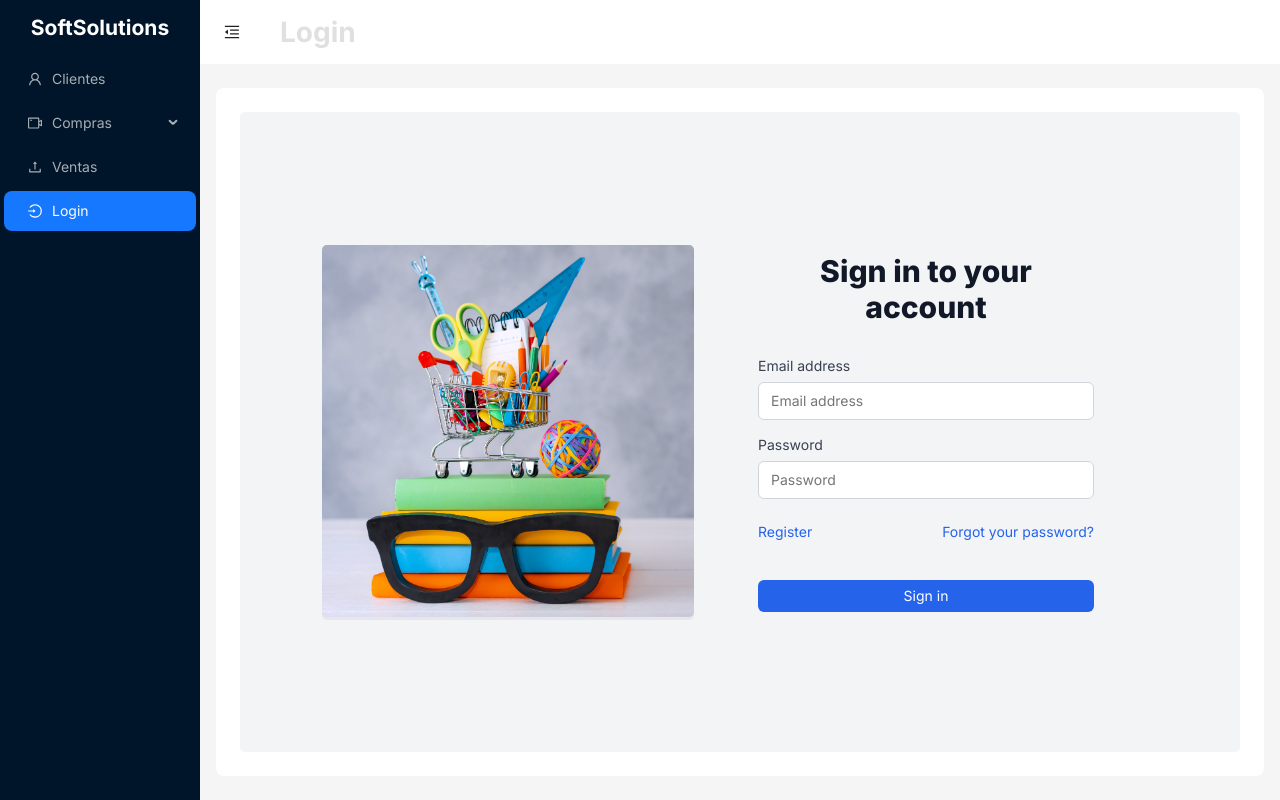
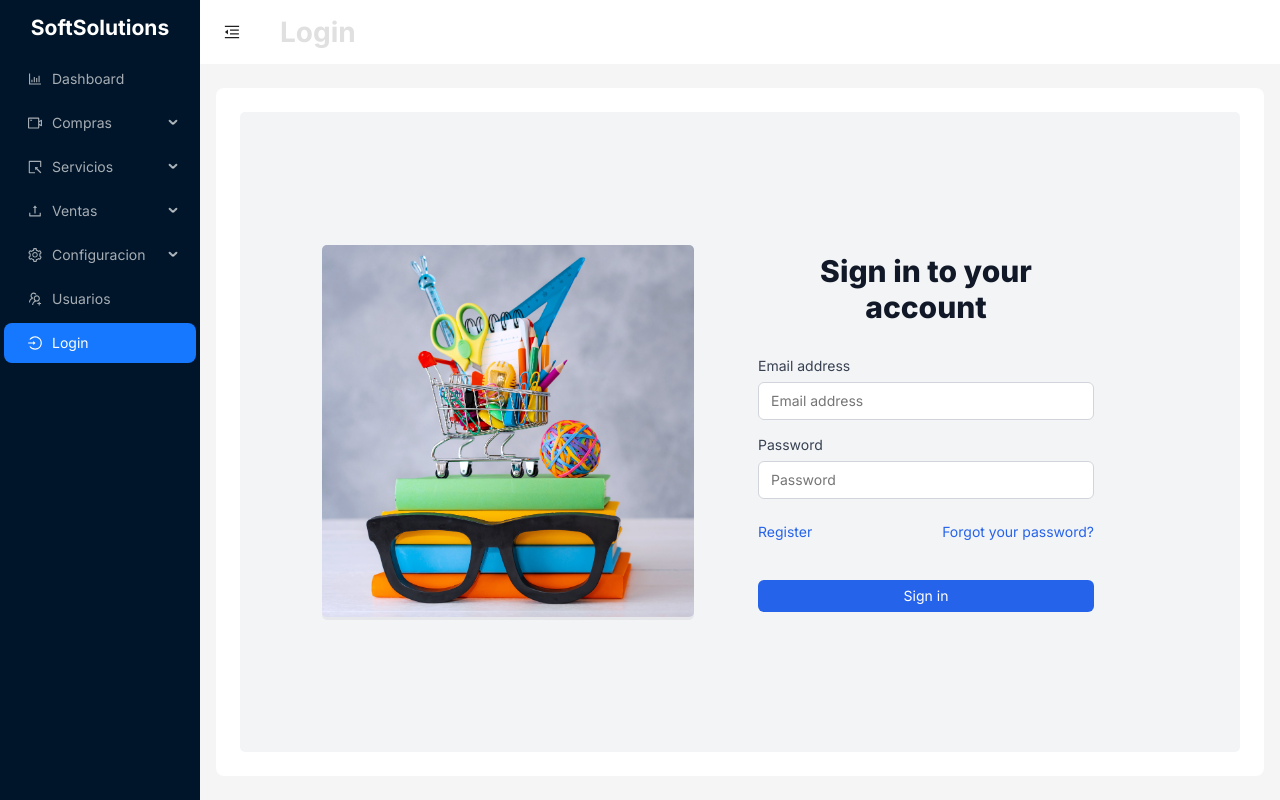
Before and after one commit to Wilpoymu/softsolutions-template, a React (Vite) app: page /login in a window 1280 px wide. Built offline with nearby package versions, Linux system fonts and the light colour scheme.

Commit message:
update navBar¿?

```diff
--- a/src/components/Layout.jsx
+++ b/src/components/Layout.jsx
@@ -8,16 +8,28 @@ import {
   VideoCameraOutlined,
   LoginOutlined,
   UsergroupAddOutlined,
+  ProductOutlined,
+  InboxOutlined,
+  SnippetsOutlined,
+  BarChartOutlined,
+  BookOutlined,
+  CalendarOutlined,
+  SelectOutlined,
+  SettingOutlined,
+  TeamOutlined,
+  SolutionOutlined,
+  HolderOutlined
 } from '@ant-design/icons';
 import { Button, Layout, Menu, theme } from 'antd';
 import { useNavigate, useLocation } from 'react-router-dom';
+import { icons } from 'antd/es/image/PreviewGroup';
 const { Header, Sider, Content } = Layout;
 
 const navItems = [
   {
-    key: '/clientes',
-    icon: <UserOutlined />,
-    label: 'Clientes',
+    key: '/dashboard',
+    icon: <BarChartOutlined />,
+    label: 'Dashboard',
   },
   {
     key: '/compras',
@@ -26,12 +38,30 @@ const navItems = [
     children: [
       {
         key: '/productos',
+        icon: <ProductOutlined />,
         label: 'Productos',
       },
       {
         key: '/proveedores',
-        icon: <UsergroupAddOutlined />,
+        icon: <TeamOutlined />,
         label: 'Proveedores',
+      },
+    ],
+  },
+  {
+    key: '/servicios',
+    icon: <SelectOutlined />,
+    label: 'Servicios',
+    children: [
+      {
+        key: '/categoria',
+        icon: <BookOutlined />,
+        label: 'Categoria',
+      },
+      {
+        key: '/agenda',
+        icon: <CalendarOutlined />,
+        label: 'Agenda',
       },
     ],
   },
@@ -39,13 +69,61 @@ const navItems = [
     key: '/ventas',
     icon: <UploadOutlined />,
     label: 'Ventas',
-    // Aquí no tiene submenú
+    children: [
+      {
+        key: '/ventas',
+        icon: <UploadOutlined />,
+        label: 'Ventas',
+      },
+      {
+        key: '/cotizaciones',
+        icon: <InboxOutlined />,
+        label: 'Cotizaciones',
+      },
+      {
+        key: '/pedidos',
+        icon: <SnippetsOutlined />,
+        label: 'Pedidos',
+      },
+      {
+        key: '/clientes',
+        icon: <TeamOutlined />,
+        label: 'Clientes',
+      }
+
+    ]
+  },
+  {
+    key: '/configuracion',
+    icon: <SettingOutlined />,
+    label: 'Configuracion',
+    children: [
+      {
+        key: '/roles',
+        icon: <TeamOutlined />,
+        label: 'Roles',
+      },
+      {
+        key: '/permisos',
+        icon: <SolutionOutlined />,
+        label: 'Permisos',
+      },
+      {
+        key: '/privilegios',
+        icon: <HolderOutlined />,
+        label: 'Privilegios',
+      }
+    ]
+  },
+  {
+    key: '/usuarios',
+    icon: <UsergroupAddOutlined />,
+    label: 'Usuarios',
   },
   {
     key: '/login',
     icon: <LoginOutlined />,
     label: 'Login',
-    // Aquí no tiene submenú
   },
 ];
 
```
Also changed, not shown: package.json (+8 -4 lines), 1 other file (tests, documents, lock files or other folders).
